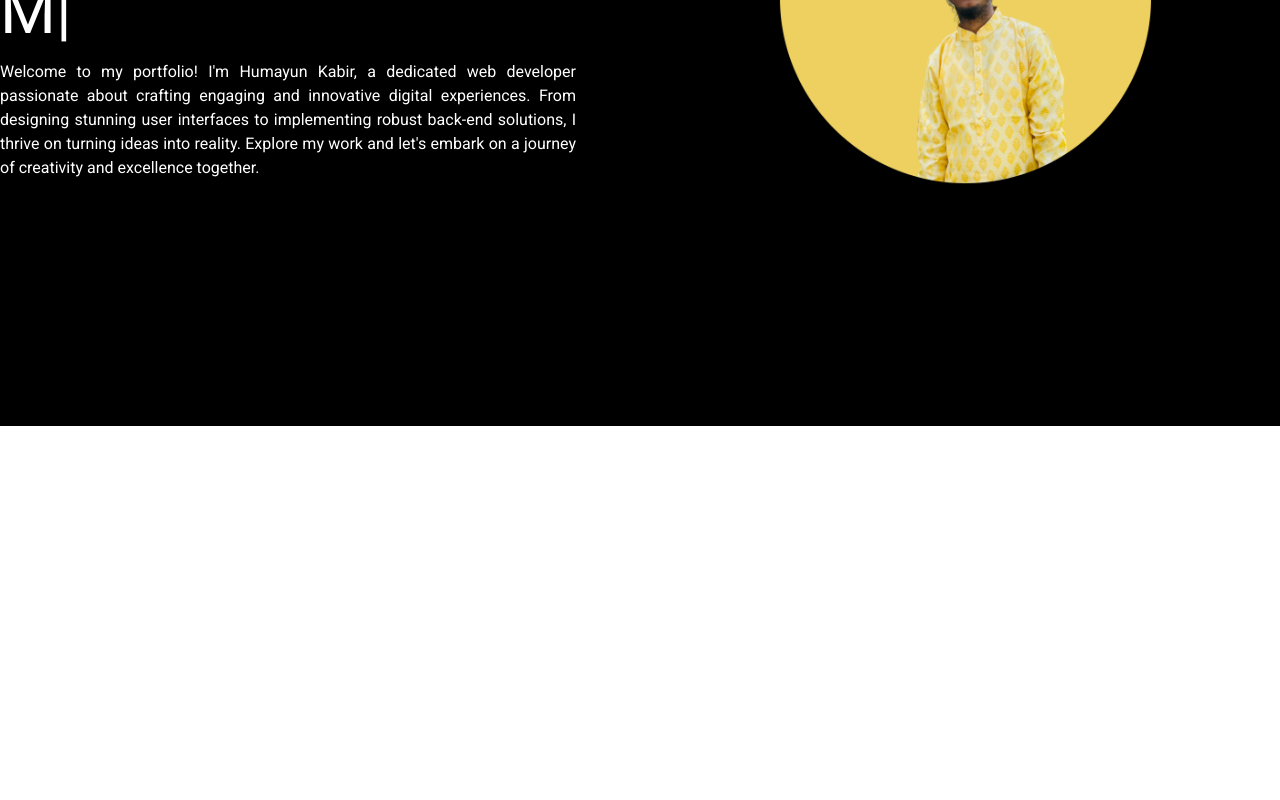
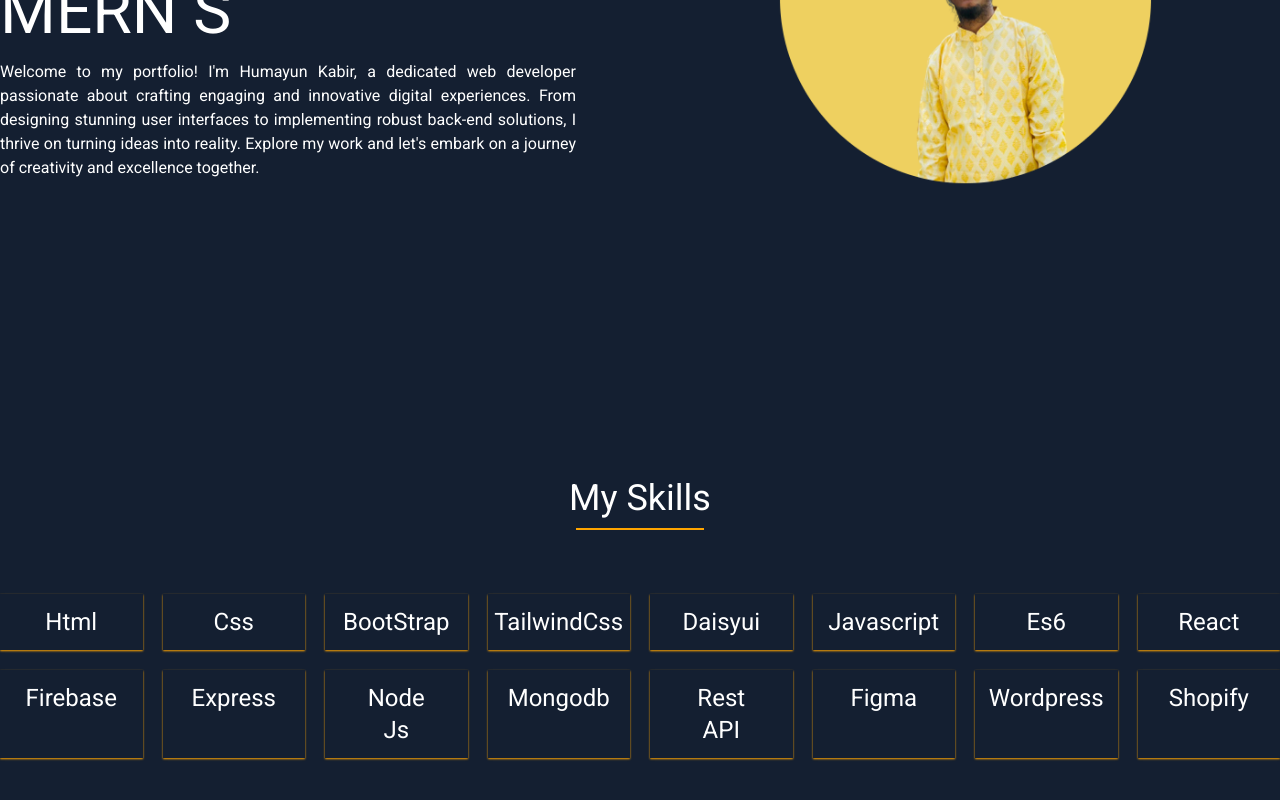
Before and after one commit to itscopebd/portfolio, a React (Vite) app: page / in a window 1280 px wide. Shown: the part 446-1246 px from the top of the page. Before the commit the page ends 872 px from the top, so only its background shows below. Built offline with nearby package versions, Linux system fonts and the light colour scheme.

Commit message:
My skills section added

```diff
--- a/package.json
+++ b/package.json
@@ -10,11 +10,14 @@
     "preview": "vite preview"
   },
   "dependencies": {
+    "@react-icons/all-files": "^4.1.0",
     "localforage": "^1.10.0",
     "match-sorter": "^6.3.1",
     "react": "^18.2.0",
     "react-dom": "^18.2.0",
+    "react-icons": "^4.10.1",
     "react-router-dom": "^6.14.1",
+    "react-tabs": "^6.0.1",
     "react-type-animation": "^3.1.0",
     "sort-by": "^1.2.0"
   },
--- a/src/components/HeroSection/HeroSection.jsx
+++ b/src/components/HeroSection/HeroSection.jsx
@@ -3,7 +3,7 @@ import { TypeAnimation } from 'react-type-animation';
 import img from "../../assets/image/rofiq.png"
 const HeroSection = () => {
     return (
-        <div className=' bg-black'>
+        <div className=''>
             <div className='grid md:grid-cols-2 lg:grid-cols-2 items-center justify-between h-screen container mx-auto'>
                 <div className='pr-16'>
                     <div className='text-white'>
@@ -32,8 +32,8 @@ const HeroSection = () => {
 
                     </div>
                 </div>
-                <div className='bg-black text flex justify-center'>
-                    <img src={img} alt="" />
+                <div className='text flex justify-center'>
+                    <img className='h-full' src={img} alt="" />
                 </div>
             </div>
         </div>
--- /dev/null
+++ b/src/components/Skills/Skills.jsx
@@ -0,0 +1,100 @@
+import React from 'react';
+
+const Skills = () => {
+    return (
+        <div className='container mx-auto pb-16 '>
+            <div className='relative section__title my-10'>
+                <h3 className='text-center py-3 text-4xl text-white'>My Skills</h3>
+            </div>
+
+            <div className='grid grid-cols-8 gap-5 mt-16'>
+
+                <div className="shadow-sm shadow-[#FFA500]">
+                    <div className="card-body py-3 items-center text-center text-white">
+                       <h4 className='text-2xl'> Html</h4>
+                    </div>
+                </div>
+                <div className="shadow-sm shadow-[#FFA500]">
+                    <div className="card-body py-3 items-center text-center text-white">
+                       <h4 className='text-2xl'> Css</h4>
+                    </div>
+                </div>
+                <div className="shadow-sm shadow-[#FFA500]">
+                    <div className="card-body py-3 items-center text-center text-white">
+                       <h4 className='text-2xl'> BootStrap</h4>
+                    </div>
+                </div>
+                <div className="shadow-sm shadow-[#FFA500]">
+                    <div className="card-body py-3 items-center text-center text-white">
+                       <h4 className='text-2xl'> TailwindCss</h4>
+                    </div>
+                </div>
+                <div className="shadow-sm shadow-[#FFA500]">
+                    <div className="card-body py-3 items-center text-center text-white">
+                       <h4 className='text-2xl'> Daisyui</h4>
+                    </div>
+                </div>
+                <div className="shadow-sm shadow-[#FFA500]">
+                    <div className="card-body py-3 items-center text-center text-white">
+                       <h4 className='text-2xl'> Javascript</h4>
+                    </div>
+                </div>
+                <div className="shadow-sm shadow-[#FFA500]">
+                    <div className="card-body py-3 items-center text-center text-white">
+                       <h4 className='text-2xl'> Es6</h4>
+                    </div>
+                </div>
+                <div className="shadow-sm shadow-[#FFA500]">
+                    <div className="card-body py-3 items-center text-center text-white">
+                       <h4 className='text-2xl'> React</h4>
+                    </div>
+                </div>
+                <div className="shadow-sm shadow-[#FFA500]">
+                    <div className="card-body py-3 items-center text-center text-white">
+                       <h4 className='text-2xl'> Firebase</h4>
+                    </div>
+                </div>
+                <div className="shadow-sm shadow-[#FFA500]">
+                    <div className="card-body py-3 items-center text-center text-white">
+                       <h4 className='text-2xl'> Express</h4>
+                    </div>
+                </div>
+                <div className="shadow-sm shadow-[#FFA500]">
+                    <div className="card-body py-3 items-center text-center text-white">
+                       <h4 className='text-2xl'> Node Js</h4>
+                    </div>
+                </div>
+                <div className="shadow-sm shadow-[#FFA500]">
+                    <div className="card-body py-3 items-center text-center text-white">
+                       <h4 className='text-2xl'> Mongodb</h4>
+                    </div>
+                </div>
+                <div className="shadow-sm shadow-[#FFA500]">
+                    <div className="card-body py-3 items-center text-center text-white">
+                       <h4 className='text-2xl'> Rest API</h4>
+                    </div>
+                </div>
+                <div className="shadow-sm shadow-[#FFA500]">
+                    <div className="card-body py-3 items-center text-center text-white">
+                       <h4 className='text-2xl'>Figma</h4>
+                    </div>
+                </div>
+                <div className="shadow-sm shadow-[#FFA500]">
+                    <div className="card-body py-3 items-center text-center text-white">
+                       <h4 className='text-2xl'>Wordpress</h4>
+                    </div>
+                </div>
+                <div className="shadow-sm shadow-[#FFA500]">
+                    <div className="card-body py-3 items-center text-center text-white">
+                       <h4 className='text-2xl'>Shopify</h4>
+                    </div>
+                </div>
+
+
+            </div>
+        </div>
+    )
+
+};
+
+export default Skills;
--- a/src/index.css
+++ b/src/index.css
@@ -1,11 +1,14 @@
-
 @import url('https://fonts.googleapis.com/css2?family=Roboto:wght@400;500;700;900&display=swap');
 
 @tailwind base;
 @tailwind components;
 @tailwind utilities;
 
-*{
+body{
+  background-color: #141f31;
+}
+
+* {
   font-family: 'Roboto', sans-serif;
 
 }
@@ -21,10 +24,23 @@
   0% {
     background-position: 0;
   }
+
   50% {
     background-position: 100%;
   }
+
   100% {
     background-position: 0;
   }
 }
+
+/* section title  */
+.section__title::after {
+  position: absolute;
+  bottom: 0;
+  left: 45%;
+  background-color: #FFA500;
+  content: "";
+  height: 2px;
+  width: 10%;
+}
--- a/src/pages/HomePage/HomePage.jsx
+++ b/src/pages/HomePage/HomePage.jsx
@@ -1,10 +1,12 @@
 import React from 'react';
 import HeroSection from '../../components/HeroSection/HeroSection';
+import Skills from '../../components/Skills/Skills';
 
 const HomePage = () => {
     return (
         <div>
             <HeroSection></HeroSection>
+            <Skills></Skills>
         </div>
     );
 };
```
Also changed, not shown: src/assets/image/html.png (added), 1 other file (tests, documents, lock files or other folders). Lines whose indentation alone changed are shown as unchanged.
